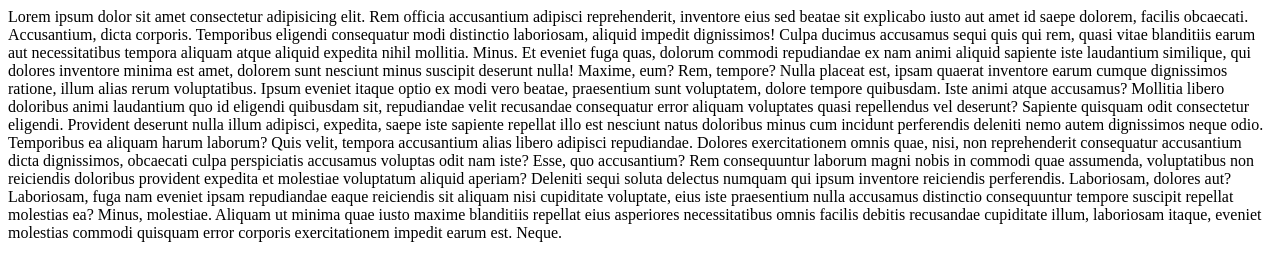
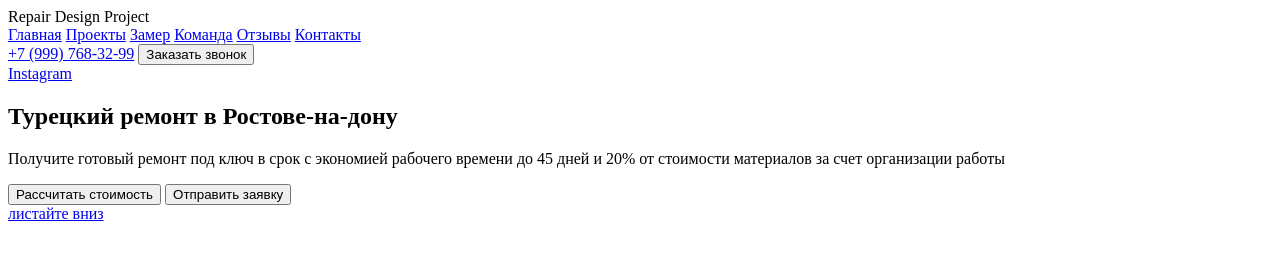
Before and after one commit to VanyaKornev2089/Urok_2, a website: page index.html in a window 1280 px wide. Drawn offline with Linux system fonts and the light colour scheme.

Commit message:
Add files via upload

```diff
--- a/index.html
+++ b/index.html
@@ -7,15 +7,42 @@
     <title>Document</title>
 </head>
 <body>
-    Lorem ipsum dolor sit amet consectetur adipisicing elit. Rem officia accusantium adipisci reprehenderit, inventore eius sed beatae sit explicabo iusto aut amet id saepe dolorem, facilis obcaecati. Accusantium, dicta corporis.
-    Temporibus eligendi consequatur modi distinctio laboriosam, aliquid impedit dignissimos! Culpa ducimus accusamus sequi quis qui rem, quasi vitae blanditiis earum aut necessitatibus tempora aliquam atque aliquid expedita nihil mollitia. Minus.
-    Et eveniet fuga quas, dolorum commodi repudiandae ex nam animi aliquid sapiente iste laudantium similique, qui dolores inventore minima est amet, dolorem sunt nesciunt minus suscipit deserunt nulla! Maxime, eum?
-    Rem, tempore? Nulla placeat est, ipsam quaerat inventore earum cumque dignissimos ratione, illum alias rerum voluptatibus. Ipsum eveniet itaque optio ex modi vero beatae, praesentium sunt voluptatem, dolore tempore quibusdam.
-    Iste animi atque accusamus? Mollitia libero doloribus animi laudantium quo id eligendi quibusdam sit, repudiandae velit recusandae consequatur error aliquam voluptates quasi repellendus vel deserunt? Sapiente quisquam odit consectetur eligendi.
-    Provident deserunt nulla illum adipisci, expedita, saepe iste sapiente repellat illo est nesciunt natus doloribus minus cum incidunt perferendis deleniti nemo autem dignissimos neque odio. Temporibus ea aliquam harum laborum?
-    Quis velit, tempora accusantium alias libero adipisci repudiandae. Dolores exercitationem omnis quae, nisi, non reprehenderit consequatur accusantium dicta dignissimos, obcaecati culpa perspiciatis accusamus voluptas odit nam iste? Esse, quo accusantium?
-    Rem consequuntur laborum magni nobis in commodi quae assumenda, voluptatibus non reiciendis doloribus provident expedita et molestiae voluptatum aliquid aperiam? Deleniti sequi soluta delectus numquam qui ipsum inventore reiciendis perferendis.
-    Laboriosam, dolores aut? Laboriosam, fuga nam eveniet ipsam repudiandae eaque reiciendis sit aliquam nisi cupiditate voluptate, eius iste praesentium nulla accusamus distinctio consequuntur tempore suscipit repellat molestias ea? Minus, molestiae.
-    Aliquam ut minima quae iusto maxime blanditiis repellat eius asperiores necessitatibus omnis facilis debitis recusandae cupiditate illum, laboriosam itaque, eveniet molestias commodi quisquam error corporis exercitationem impedit earum est. Neque.
+<header class="header">
+    <div class="container">
+        <div class="menu">
+         <div class="logo menu__logo">Repair Design Project</div>
+         <nav class="nav menu__nav">
+             <a href="#" class="nav__item">Главная</a>
+             <a href="#" class="nav__item">Проекты</a>
+             <a href="#" class="nav__item">Замер</a>
+             <a href="#" class="nav__item">Команда</a>
+             <a href="#" class="nav__item">Отзывы</a>
+             <a href="#" class="nav__item">Контакты</a>
+         </nav>
+         <div class="contacts menu__contacts">
+             <a href="tel:+79997683299" class="phone contacts__phone">+7 (999) 768-32-99</a>
+             <button class="button contacts__button button--primary">Заказать звонок</button>
+         </div>
+        </div>
+        <!-- /.menu -->
+    </div>
+    <!-- /.container  -->
+</header>
+ <main>
+  <section class="hero">
+    <a href="#" class="instagram hero__instagram">Instagram</a>
+    <div class="container">
+      <div class="hero__content">
+        <h1 class="title hero__title">Турецкий ремонт в Ростове-на-дону</h1>
+        <p class="hero__text">Получите готовый ремонт под ключ в срок с экономией рабочего времени до 45 дней и 20% от стоимости материалов за счет организации работы</p>
+        <button class="button hero__button button--primary">Рассчитать стоимость</button>
+        <button class="button hero__button button--outline">Отправить заявку</button>
+        </div>
+        <!-- /.hero__content -->
+    </div>
+    <!-- /.container -->
+    <a href="#" class="scroll-down">листайте вниз</a>
+  <!-- /.hero -->
+ </main>
 </body>
 </html>
```
